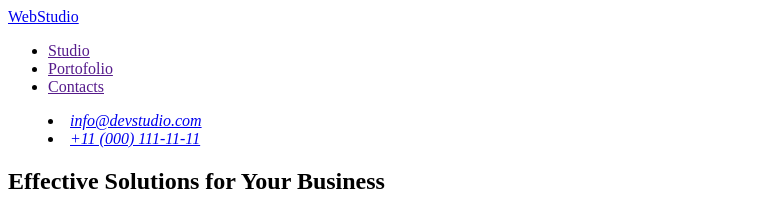
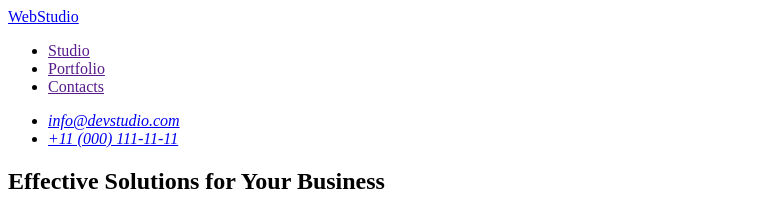
Before and after one commit to ediclau2009/goit-markup-hw-01, a plain HTML site: page index.html in a window 1280 px wide. Shown: the top 198 px of the page, without its empty margins (0-759 px from the left). Drawn offline with Linux system fonts and the light colour scheme.

Commit message:
Homework-01
Marcajul HTML pentru layout-ul paginii temă #1, fără stiluri CSS

```diff
--- a/index.html
+++ b/index.html
@@ -12,15 +12,15 @@
             <a href="./index.html">WebStudio</a>
             <ul>
                 <li><a href="">Studio</a></li>
-                <li><a href="">Portofolio</a></li>
+                <li><a href="">Portfolio</a></li>
                 <li><a href="">Contacts</a></li>
             </ul>
         </nav>
         <address>
-            <menu>
+            <ul>
                 <li><a href="mailto:info@devstudio.com">info@devstudio.com</a></li>
                 <li><a href="tel:+110001111111">+11 (000) 111-11-11</a></li>
-            </menu>
+            </ul>
         </address>
     </header>
 
```
